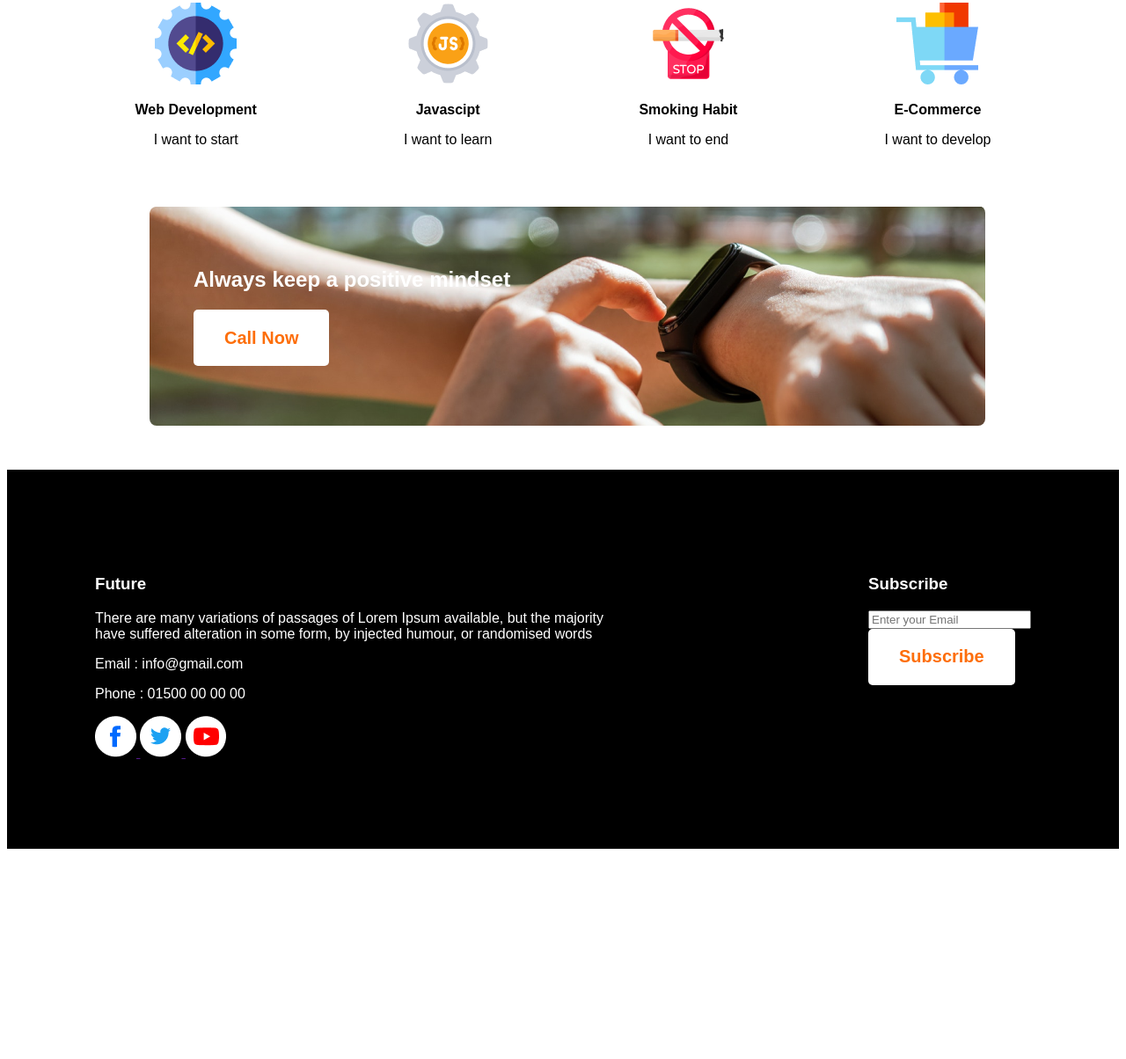
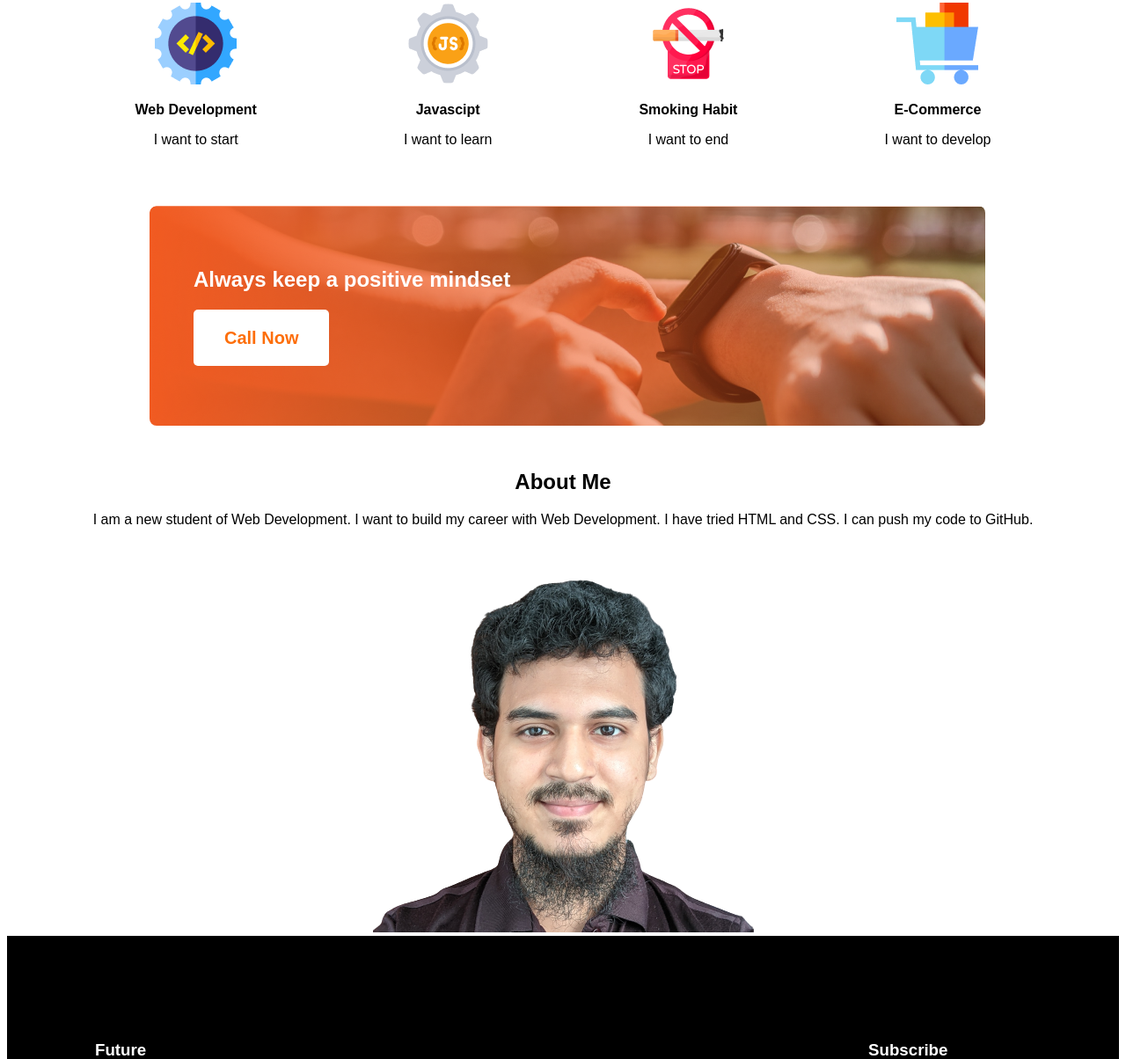
Before and after one commit to asif-fahad/first-assignment, a plain HTML site: page index.html in a window 1280 px wide. Shown: the part 1596-2800 px from the top of the page at 88% size. Before the commit the page ends 2569 px from the top, so only its background shows below. Drawn offline with Linux system fonts and the light colour scheme.

Commit message:
added everything

```diff
--- a/index.html
+++ b/index.html
@@ -10,6 +10,7 @@
 </head>
 <body>
     <header class="header">
+        <!-- banner section -->
             <div class="banner">
                 <h1 class="banner-title">All Thinks Are Possible If You believe</h1>
                 <p class="banner-sub-title">There are many variations of passages of Lorem Ipsum available, but the majority have suffered alteration in some form, by injected humour, or randomised words</p>
@@ -17,6 +18,7 @@
             </div>
     </header>
     <main>
+        <!-- failurs section -->
         <section class="failurs">
             <div class="failurs-left">
                 <img src="./images/person.png" alt="">
@@ -60,13 +62,23 @@
                 </div>
             </div>
         </section>
+        <!-- watch section -->
         <section class="watch">
             <div>
                 <h2>Always keep a positive mindset</h2>
                 <button class="btn-secondary">Call Now</button>
             </div>
         </section>
+        <!-- about me section -->
+        <section>
+            <div class="about-me">
+                <h2>About Me</h2>
+            <p>I am a new student of Web Development. I want to build my career with Web Development. I have tried HTML and CSS. I can push my code to GitHub.</p>
+        <img src="./images/fahad-2-croped.png" alt="">
+            </div>
+            </section>
     </main>
+    <!-- footer section -->
     <footer class="footer">
         <div class="footer-left">
             <h3 class="section-title">Future</h3>
@@ -88,8 +100,8 @@
         </div>
         <div class="footer-right">
             <h3 class="section-title">Subscribe</h3>
-            <form action="">
-                <input type="email" name="" id="" placeholder="Enter your Email">
+            <form action="" >
+                <input type="email" name="Email" id="email" placeholder="Enter your Email" style="background-color: black;">
                 <input class="btn-secondary" type="submit" value="Subscribe">
             </form>
         </div>
--- a/styles/assignment.css
+++ b/styles/assignment.css
@@ -81,7 +81,7 @@
     height: 64px;
     border-radius: 5px;
     background: #FD6E0A;
-    /* Group 1 */
+    /* btn-primary */
     position: absolute;
     width: 160px;
     height: 64px;
@@ -119,6 +119,9 @@ main {
 .failurs-right {
     text-align: justify;
     font-size: larger;
+    padding-top: 150px;
+
+
 }
 
 ul {
@@ -140,7 +143,7 @@ ul li:before {
 }
 
 .watch {
-    background-image: url(../images/watch.png);
+    background-image: url(../images/gradient3.png), url(../images/watch.png);
     width: 900px;
     height: 200px;
     border-radius: 8px;
@@ -153,11 +156,16 @@ ul li:before {
     padding-left: 50px;
 }
 
+.about-me {
+    text-align: center;
+}
+
 .footer {
     color: white;
     display: flex;
     background-color: black;
     gap: 90px;
+    justify-content: space-around;
 
 }
 
```
Also changed, not shown: images/fahad-2-croped.png (added).
